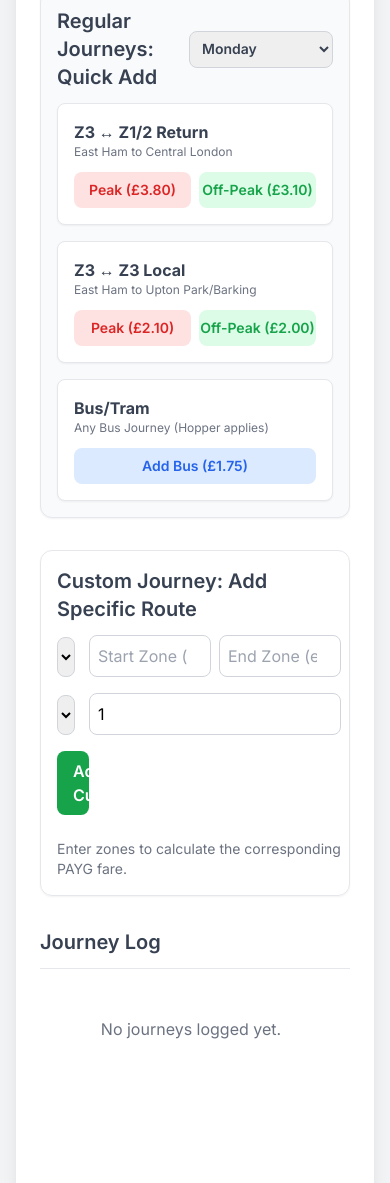
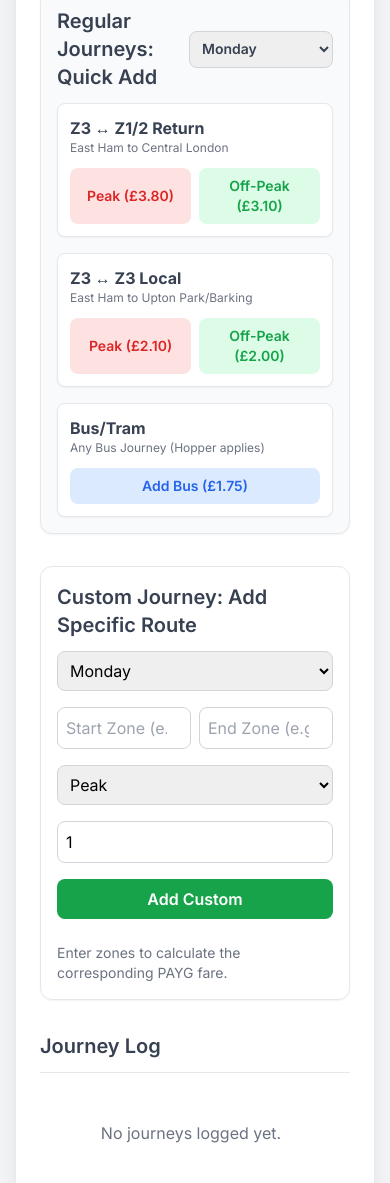
Before and after one commit to ArafatRais/tfl-fare-tracker, a plain HTML site: page index.html in a window 390 px wide. Shown: the part 463-1646 px from the top of the page. Drawn offline with nearby package versions, Linux system fonts and the light colour scheme.

Commit message:
Update index.html

```diff
--- a/index.html
+++ b/index.html
@@ -52,6 +52,36 @@
         .regular-button:active {
             transform: scale(0.98);
         }
+        /* MOBILE OPTIMIZATION */
+        @media (max-width: 640px) {
+            .custom-zone-input {
+                width: 100%;
+            }
+            /* Custom form stacking for small screens */
+            #custom-journey-form > div {
+                grid-column: span 6; /* Force all custom form elements to full width */
+            }
+            #custom-journey-form > input[type="number"],
+            #custom-journey-form > select,
+            #custom-journey-form > button {
+                grid-column: span 6;
+            }
+            #custom-start-zone, #custom-end-zone {
+                 /* Keep zone inputs side-by-side if possible within the column container */
+                 grid-column: span 3;
+            }
+            #custom-fare-guide {
+                grid-column: span 6;
+            }
+            .regular-button {
+                padding-left: 0.5rem;
+                padding-right: 0.5rem;
+                font-size: 0.75rem; /* Slightly smaller text for buttons */
+            }
+            #regular-journeys-container > div {
+                padding: 0.75rem; /* Reduce card padding */
+            }
+        }
     </style>
 </head>
 <body class="p-4 sm:p-8">
@@ -92,6 +122,7 @@
                         <option value="">-- Select Day --</option>
                     </select>
                 </h2>
+                <!-- Adjusted grid to allow buttons to stack better on small screens -->
                 <div id="regular-journeys-container" class="grid grid-cols-1 sm:grid-cols-3 gap-4">
                     <!-- Regular Journey Buttons will be rendered here by JS -->
                 </div>
@@ -100,28 +131,29 @@
             <!-- 3. CUSTOM JOURNEYS -->
             <div class="mb-8 p-4 border rounded-xl shadow-sm">
                 <h2 class="text-xl font-semibold text-gray-700 mb-3">Custom Journey: Add Specific Route</h2>
-                <form id="custom-journey-form" class="grid grid-cols-1 md:grid-cols-6 gap-4 items-end">
+                <!-- Modified grid classes for better mobile stacking -->
+                <form id="custom-journey-form" class="grid grid-cols-6 gap-4 items-end">
 
-                    <select id="custom-day-input" required class="col-span-2 md:col-span-1 p-2 border border-gray-300 rounded-lg focus:ring-indigo-500 focus:border-indigo-500">
+                    <select id="custom-day-input" required class="col-span-6 md:col-span-1 p-2 border border-gray-300 rounded-lg focus:ring-indigo-500 focus:border-indigo-500">
                         <option value="">-- Select Day --</option>
                     </select>
 
-                    <div class="col-span-2 md:col-span-2 grid grid-cols-2 gap-2">
-                         <input type="number" id="custom-start-zone" value="" min="1" max="9" required class="p-2 border border-gray-300 rounded-lg focus:ring-indigo-500 focus:border-indigo-500" placeholder="Start Zone (e.g., 3)">
-                         <input type="number" id="custom-end-zone" value="" min="1" max="9" required class="p-2 border border-gray-300 rounded-lg focus:ring-indigo-500 focus:border-indigo-500" placeholder="End Zone (e.g., 1)">
+                    <div class="col-span-6 md:col-span-2 grid grid-cols-6 gap-2">
+                         <input type="number" id="custom-start-zone" value="" min="1" max="9" required class="col-span-3 custom-zone-input p-2 border border-gray-300 rounded-lg focus:ring-indigo-500 focus:border-indigo-500" placeholder="Start Zone (e.g., 3)">
+                         <input type="number" id="custom-end-zone" value="" min="1" max="9" required class="col-span-3 custom-zone-input p-2 border border-gray-300 rounded-lg focus:ring-indigo-500 focus:border-indigo-500" placeholder="End Zone (e.g., 1)">
                     </div>
 
-                    <select id="custom-time-input" required class="col-span-2 md:col-span-1 p-2 border border-gray-300 rounded-lg focus:ring-indigo-500 focus:border-indigo-500">
+                    <select id="custom-time-input" required class="col-span-6 md:col-span-1 p-2 border border-gray-300 rounded-lg focus:ring-indigo-500 focus:border-indigo-500">
                         <option value="PEAK">Peak</option>
                         <option value="OFFPEAK">Off-Peak</option>
                     </select>
 
-                    <input type="number" id="custom-count-input" value="1" min="1" required class="col-span-2 md:col-span-1 p-2 border border-gray-300 rounded-lg focus:ring-indigo-500 focus:border-indigo-500" placeholder="Quantity">
+                    <input type="number" id="custom-count-input" value="1" min="1" required class="col-span-6 md:col-span-1 p-2 border border-gray-300 rounded-lg focus:ring-indigo-500 focus:border-indigo-500" placeholder="Quantity">
 
-                    <button type="submit" class="col-span-2 md:col-span-1 bg-green-600 text-white font-semibold py-2 px-4 rounded-lg hover:bg-green-700 transition duration-150">
+                    <button type="submit" class="col-span-6 md:col-span-1 bg-green-600 text-white font-semibold py-2 px-4 rounded-lg hover:bg-green-700 transition duration-150">
                         Add Custom
                     </button>
-                    <div id="custom-fare-guide" class="md:col-span-5 text-sm text-gray-500 col-span-4 mt-2">
+                    <div id="custom-fare-guide" class="col-span-6 md:col-span-5 text-sm text-gray-500 mt-2">
                         Enter zones to calculate the corresponding PAYG fare.
                     </div>
                 </form>
```
